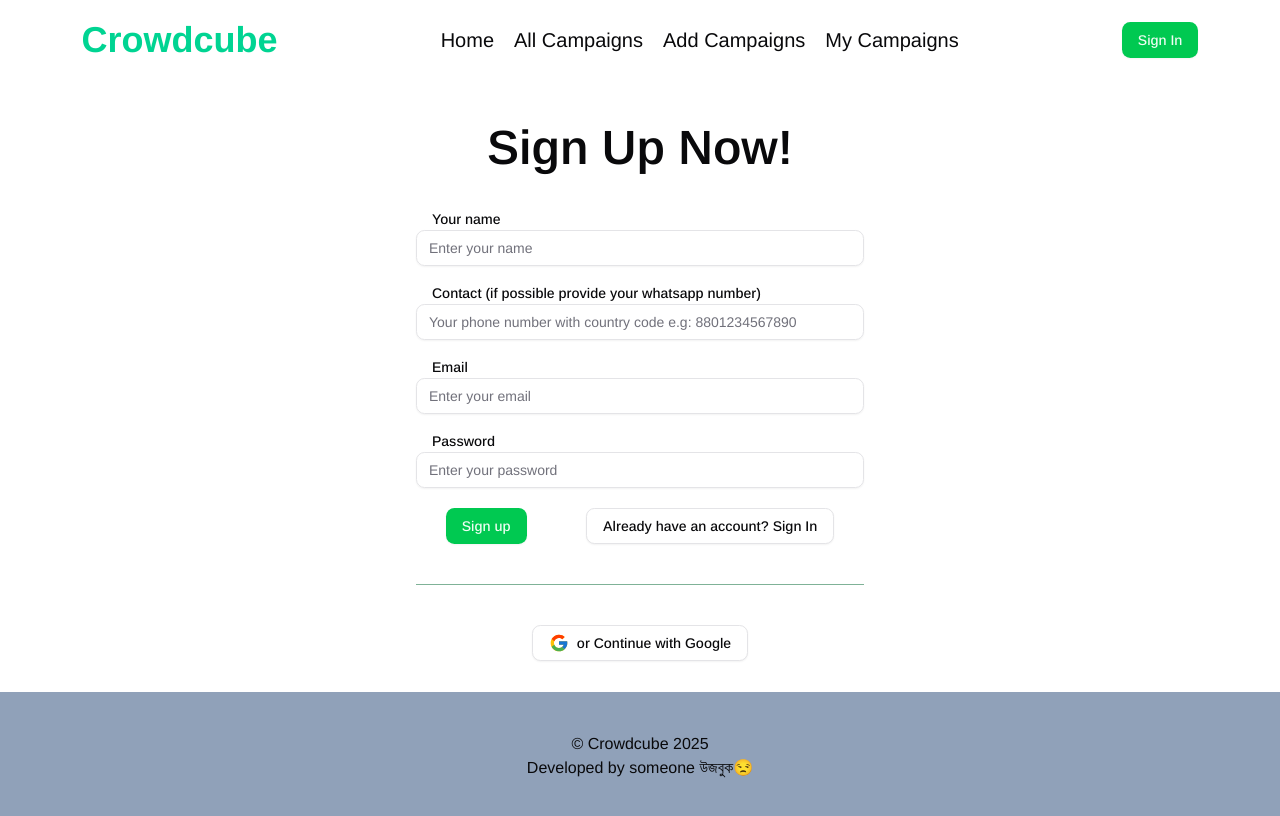
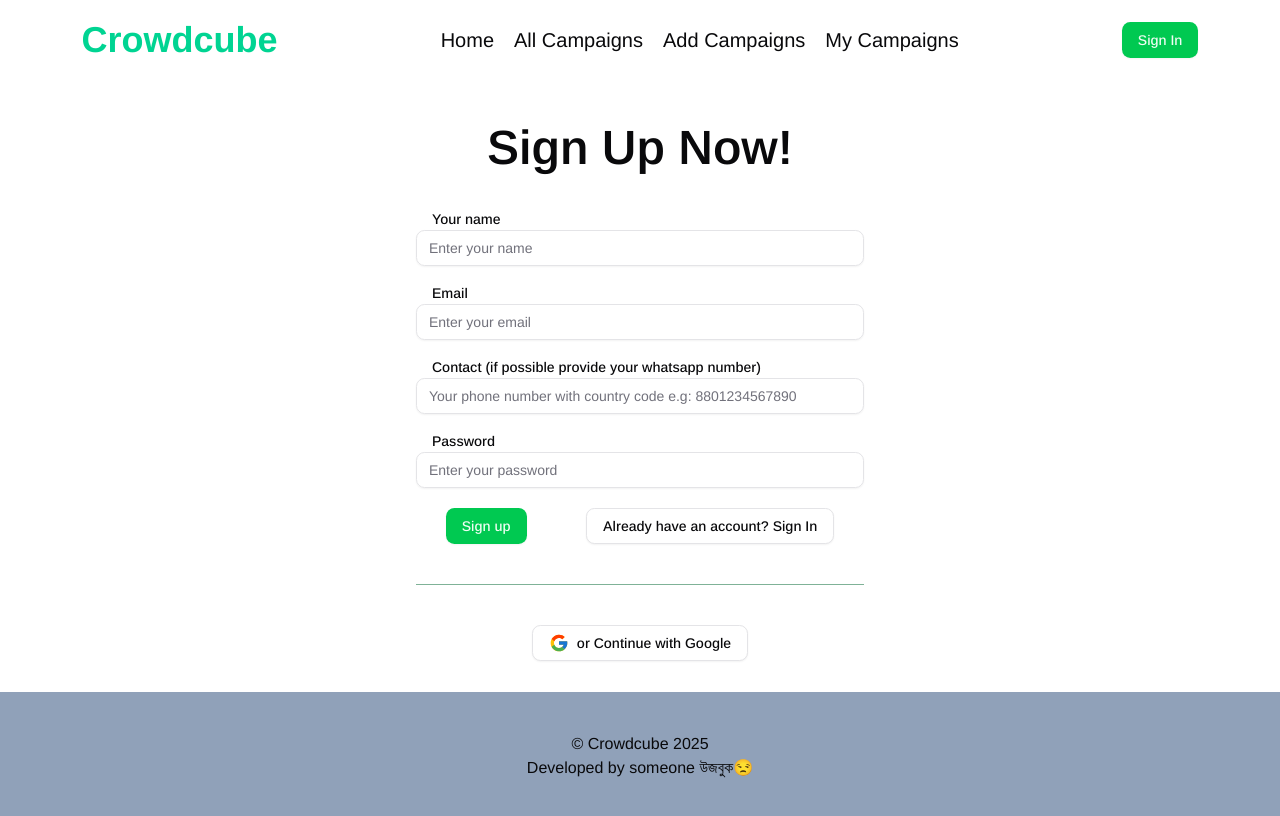
Before and after one commit to learner-of-string/crowdcube-frontend, a React (Vite) app: page /sign-up in a window 1280 px wide. Shown: the top 816 px of the page. Built offline with nearby package versions, Linux system fonts and the light colour scheme; no server answers.

Commit message:
activated sign up with email password and others bullshit stuffs

```diff
--- a/package.json
+++ b/package.json
@@ -28,6 +28,8 @@
     "react-day-picker": "^9.8.1",
     "react-dom": "^19.1.1",
     "react-router-dom": "^7.8.0",
+    "sonner": "^2.0.7",
+    "sweetalert2": "^11.22.3",
     "tailwind-merge": "^3.3.1",
     "tailwindcss": "^4.1.11"
   },
--- a/src/Pages/auth/SignUp.jsx
+++ b/src/Pages/auth/SignUp.jsx
@@ -4,10 +4,50 @@
 import { Button } from "@/components/ui/button";
 import { Input } from "@/components/ui/input";
 import { Label } from "@/components/ui/label";
+import { useContext } from "react";
 import { Link } from "react-router-dom";
+import { toast } from "sonner";
+import { AuthContext } from "../../Context/AuthContext";
 
 const SignUp = () => {
+    const { signUpUser, setUser } = useContext(AuthContext);
+
     // TODO: implement sign up with email, password and other necessary stuffs
+
+    const signUpWithEmailPasswordAndOthers = (e) => {
+        e.preventDefault();
+
+        const form = e.target;
+        const name = form.name.value;
+        const email = form.email.value;
+        const phone = form.phone.value;
+        const password = form.password.value;
+        console.log(name, email, phone, password);
+
+        signUpUser(email, password)
+            .then((res) => {
+                console.log(res.user);
+                setUser(res?.user);
+                const newUser = { name, email, phone };
+                fetch(`${import.meta.env.VITE_serverLink}/users`, {
+                    method: "POST",
+                    headers: {
+                        "content-type": "application/json",
+                    },
+                    body: JSON.stringify(newUser),
+                })
+                    .then((res) => res.json())
+                    .then((data) => {
+                        console.log("user created to db ", data);
+                        toast("Signed up successfully!");
+                        form.reset();
+                    });
+            })
+            .catch((error) => {
+                console.log(error);
+            });
+    };
+
     // TODO: implement sign up with google pop up
 
     return (
@@ -17,7 +57,10 @@
                 <h1 className="text-5xl text-center font-semibold mt-16">
                     Sign Up Now!
                 </h1>
-                <form className="w-md mx-auto space-y-5 mt-10 pb-10 border-b border-green-800/50">
+                <form
+                    onSubmit={signUpWithEmailPasswordAndOthers}
+                    className="w-md mx-auto space-y-5 mt-10 pb-10 border-b border-green-800/50"
+                >
                     <div className="w-full">
                         <Label className="pl-4 mb-1" htmlFor="name">
                             Your name
@@ -29,6 +72,18 @@
                             name="name"
                         />
                     </div>
+
+                    <div className="w-full">
+                        <Label className="pl-4 mb-1" htmlFor="email">
+                            Email
+                        </Label>
+                        <Input
+                            placeholder="Enter your email"
+                            type="email"
+                            required
+                            name="email"
+                        />
+                    </div>
                     <div className="w-full">
                         <Label className="pl-4 mb-1" htmlFor="password">
                             Contact (if possible provide your whatsapp number)
@@ -38,18 +93,7 @@
                             type="number"
                             className="meow"
                             required
-                            name="password"
-                        />
-                    </div>
-                    <div className="w-full">
-                        <Label className="pl-4 mb-1" htmlFor="email">
-                            Email
-                        </Label>
-                        <Input
-                            placeholder="Enter your email"
-                            type="email"
-                            required
-                            name="email"
+                            name="phone"
                         />
                     </div>
                     <div className="w-full">
--- a/src/main.jsx
+++ b/src/main.jsx
@@ -4,11 +4,13 @@
 import { RouterProvider } from "react-router-dom";
 import router from "./Routes/Routes";
 import AuthProvider from "./Provider/AuthProvider";
+import { Toaster } from "sonner";
 
 createRoot(document.getElementById("root")).render(
     <StrictMode>
         <AuthProvider>
             <RouterProvider router={router} />
         </AuthProvider>
+        <Toaster position="top-right" richColors />
     </StrictMode>
 );
```
Also changed, not shown: 1 other file (tests, documents, lock files or other folders).
